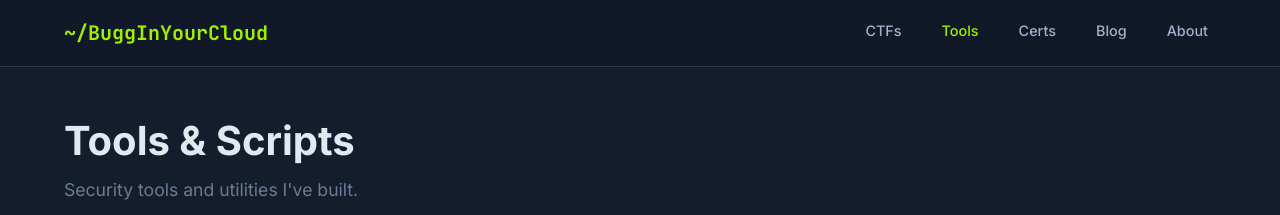
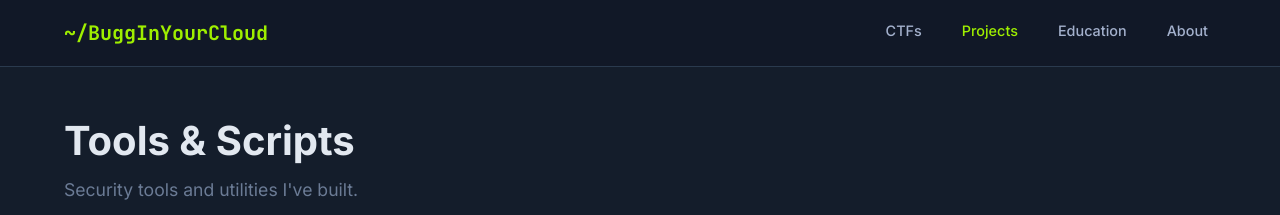
Before and after one commit to BuggInYourCloud/BuggInYourCloud.github.io, a Jekyll site: the page built from pages/tools.html, in a window 1280 px wide. Shown: the top 215 px of the page. Built offline with Jekyll 4.4.1, drawn with Linux system fonts in a browser that asks for light colours.

Commit message:
Rename nav: Projects, Education, remove Blog

```diff
--- a/_data/navigation.yml
+++ b/_data/navigation.yml
@@ -1,10 +1,8 @@
 - title: CTFs
   url: /ctfs/
-- title: Tools
+- title: Projects
   url: /tools/
-- title: Certs
+- title: Education
   url: /certs/
-- title: Blog
-  url: /blog/
 - title: About
   url: /about/
```
